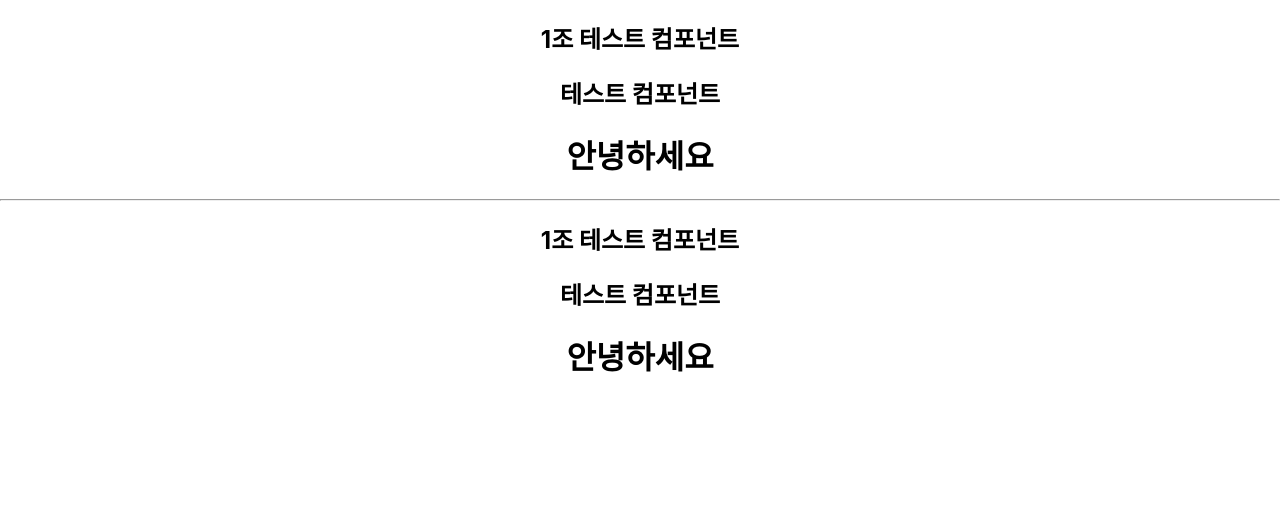
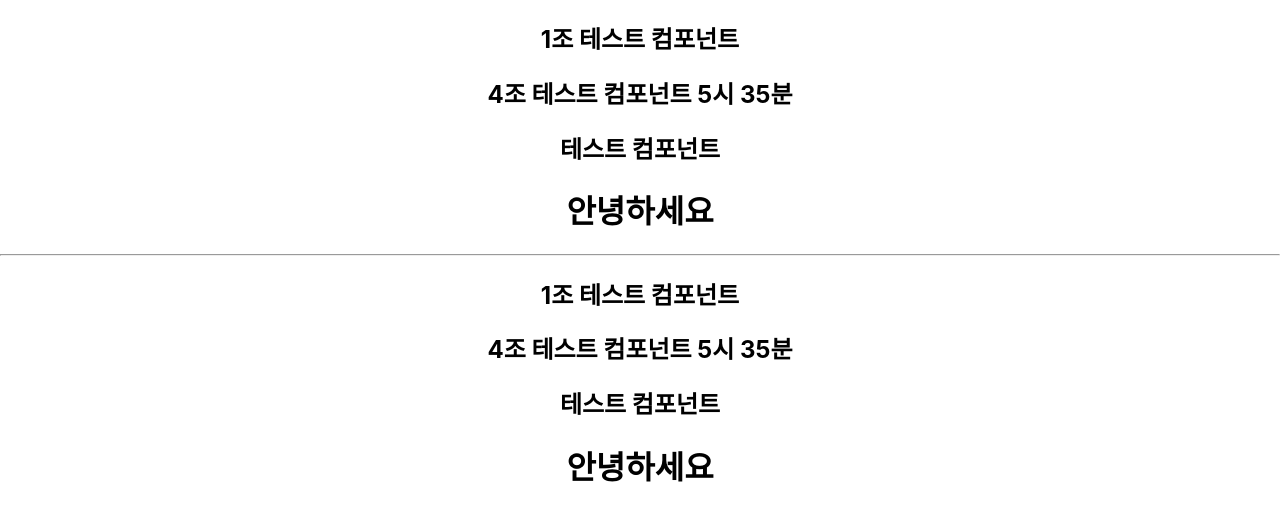
Before and after one commit to nam2626/team_test, a React (Create React App) app: page / in a window 1280 px wide. Shown: the top 520 px of the page. Built offline with nearby package versions, Linux system fonts and the light colour scheme.

Commit message:
4조 push

```diff
--- a/src/components/TestComponent.js
+++ b/src/components/TestComponent.js
@@ -3,7 +3,7 @@ export default function TestComponent() {
     <div>
 
       <h2>1조 테스트 컴포넌트</h2>
-
+      <h2>4조 테스트 컴포넌트 5시 35분</h2>
       <h2>테스트 컴포넌트</h2>
       <h1>안녕하세요</h1>
     </div>
```
